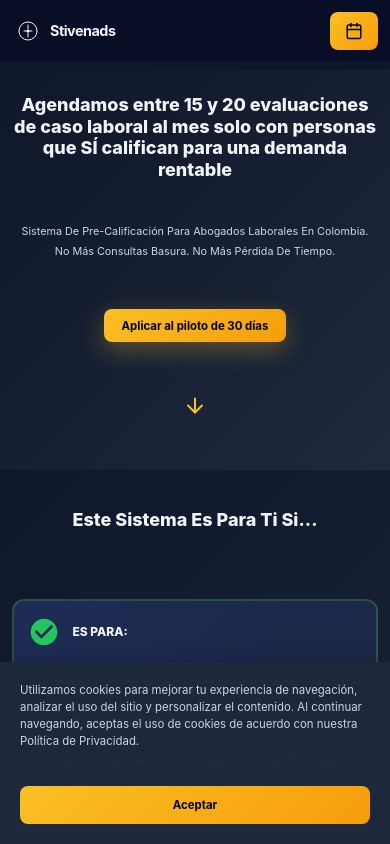
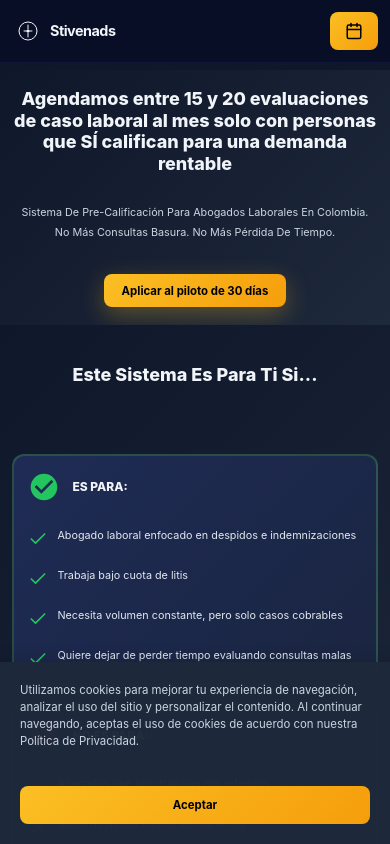
Before and after one commit to Hodoal/landingStiven, a React (Vite) app in the folder frontend/: page / in a window 390 px wide. Shown: the top 844 px of the page. Built offline with nearby package versions, Linux system fonts and the light colour scheme.

Commit message:
Remove scroll arrow and optimize hero spacing with reduced padding

```diff
--- a/frontend/src/components/Hero.css
+++ b/frontend/src/components/Hero.css
@@ -1,15 +1,14 @@
 .hero {
   width: 100%;
-  min-height: 100vh;
+  min-height: auto;
   display: flex;
   flex-direction: column;
   justify-content: center;
   align-items: center;
-  padding: 60px 20px;
+  padding: 40px 20px;
   background: linear-gradient(135deg, #0f172a 0%, #1e293b 100%);
   position: relative;
   overflow-x: hidden;
-  overflow-y: auto;
   margin-top: 70px;
 }
 
@@ -45,7 +44,7 @@
   z-index: 1;
   display: flex;
   flex-direction: column;
-  gap: 30px;
+  gap: 20px;
 }
 
 .hero h1 {
@@ -88,20 +87,10 @@
   transform: scale(0.95);
 }
 
-.hero-scroll-hint {
-  position: absolute;
-  bottom: 30px;
-  left: 50%;
-  transform: translateX(-50%);
-  color: #fbbf24;
-  cursor: pointer;
-  z-index: 2;
-}
-
 @media (max-width: 768px) {
   .hero {
     min-height: auto;
-    padding: 3rem 1.5rem;
+    padding: 2rem 1.5rem;
   }
 
   .hero h1 {
@@ -119,7 +108,7 @@
 
 @media (max-width: 480px) {
   .hero {
-    padding: 2rem 1rem 5rem 1rem;
+    padding: 1.5rem 1rem;
     min-height: auto;
   }
 
@@ -131,34 +120,24 @@
   .hero h1 {
     font-size: 1.5rem;
     line-height: 1.2;
-    margin-bottom: 1rem;
+    margin-bottom: 0.75rem;
   }
 
   .hero-subtitle {
     font-size: 0.9rem;
-    margin-bottom: 1.5rem;
+    margin-bottom: 1rem;
   }
 
   .hero-cta {
     padding: 0.8rem 1.5rem;
     font-size: 0.95rem;
-    margin-bottom: 2rem;
-  }
-
-  .hero-scroll-hint {
-    position: relative;
-    transform: none;
-    left: auto;
-    bottom: auto;
-    margin-top: 20px;
-    display: flex;
-    justify-content: center;
+    margin-bottom: 0;
   }
 }
 
 @media (max-width: 375px) {
   .hero {
-    padding: 1.5rem 0.75rem 4rem 0.75rem;
+    padding: 1rem 0.75rem;
   }
 
   .hero h1 {
@@ -167,16 +146,12 @@
 
   .hero-subtitle {
     font-size: 0.8rem;
-    margin-bottom: 1rem;
+    margin-bottom: 0.75rem;
   }
 
   .hero-cta {
     padding: 0.7rem 1.2rem;
     font-size: 0.85rem;
-    margin-bottom: 1.5rem;
-  }
-
-  .hero-scroll-hint {
-    margin-top: 15px;
+    margin-bottom: 0;
   }
 }
--- a/frontend/src/components/Hero.jsx
+++ b/frontend/src/components/Hero.jsx
@@ -1,6 +1,5 @@
 import React from 'react'
 import { motion } from 'framer-motion'
-import { FiArrowDown } from 'react-icons/fi'
 import './Hero.css'
 
 function Hero({ onBookClick }) {
@@ -52,14 +51,6 @@ function Hero({ onBookClick }) {
           Aplicar al piloto de 30 días
         </motion.button>
       </motion.div>
-
-      <motion.div
-        className="hero-scroll-hint"
-        animate={{ y: [0, 10, 0] }}
-        transition={{ duration: 2, repeat: Infinity }}
-      >
-        <FiArrowDown size={24} />
-      </motion.div>
     </section>
   )
 }
```
